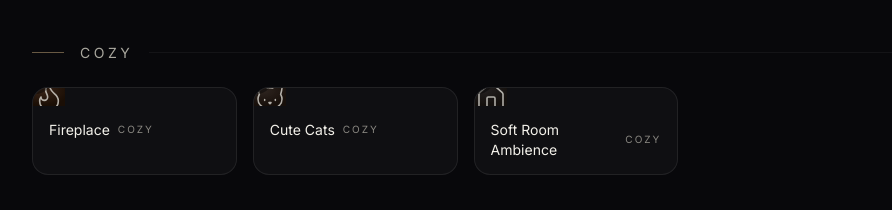
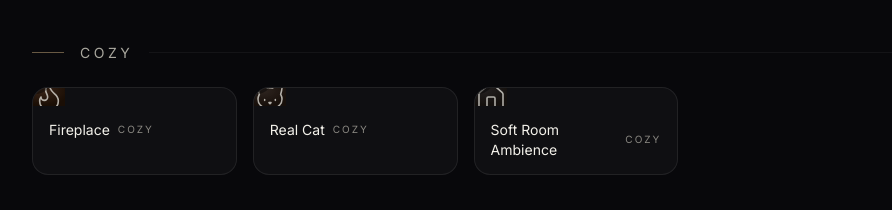
Before and after one commit to nazarlielmaddin/quran, a Next.js app: page / in a window 1280 px wide. Shown: the part 3620-3830 px from the top of the page, without its empty margins (64-956 px from the left). Built offline with nearby package versions, Linux system fonts and the light colour scheme.

Commit message:
feat(ambient): use real white cat video for cozy ambiance

```diff
--- a/data/ambientSounds.ts
+++ b/data/ambientSounds.ts
@@ -53,10 +53,10 @@ export const ambientSounds: AmbientSound[] = [
     audioUrl: "https://cdn.pixabay.com/audio/2021/08/04/audio_d412a79df9.mp3",
     videoUrl: "https://cdn.pixabay.com/video/2022/10/24/136334-764387851_large.mp4",
     source: "Pixabay — dark room fireplace" },
-  { id: "cat", name: "Cute Cats", category: "cozy", gradient: ["#6b4f3a", "#170f0a"],
+  { id: "cat", name: "Real Cat", category: "cozy", gradient: ["#6b4f3a", "#170f0a"],
     audioUrl: "https://cdn.pixabay.com/audio/2022/03/15/audio_77048d6dc3.mp3",
-    videoUrl: "https://cdn.pixabay.com/video/2022/10/12/134575-759723730_small.mp4",
-    source: "Pixabay — cute cats on the window sill" },
+    videoUrl: "https://cdn.pixabay.com/video/2020/08/02/46226-447422835_small.mp4",
+    source: "Pixabay — real white cat by the window" },
   { id: "room", name: "Soft Room Ambience", category: "cozy", gradient: ["#4a3f3a", "#14100d"],
     audioUrl: "https://cdn.pixabay.com/audio/2026/08/04/audio_92ce9e946a.mp3",
     videoUrl: "https://cdn.pixabay.com/video/2023/06/08/166272-834580690_large.mp4",
```
